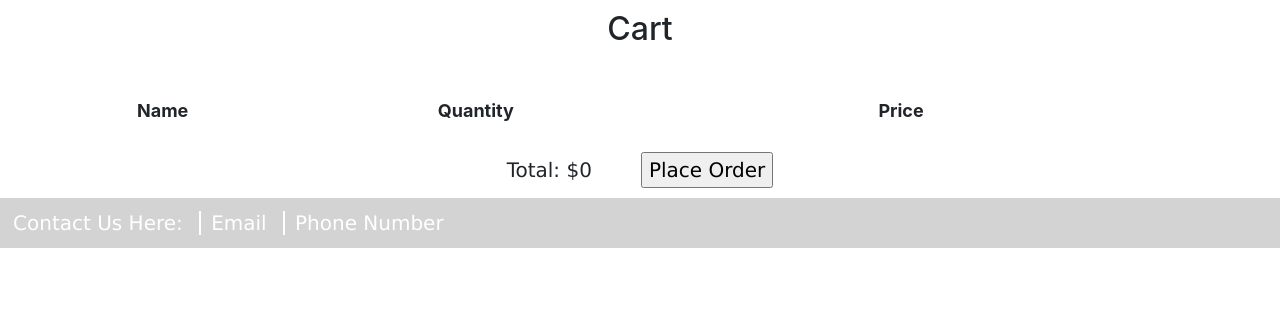
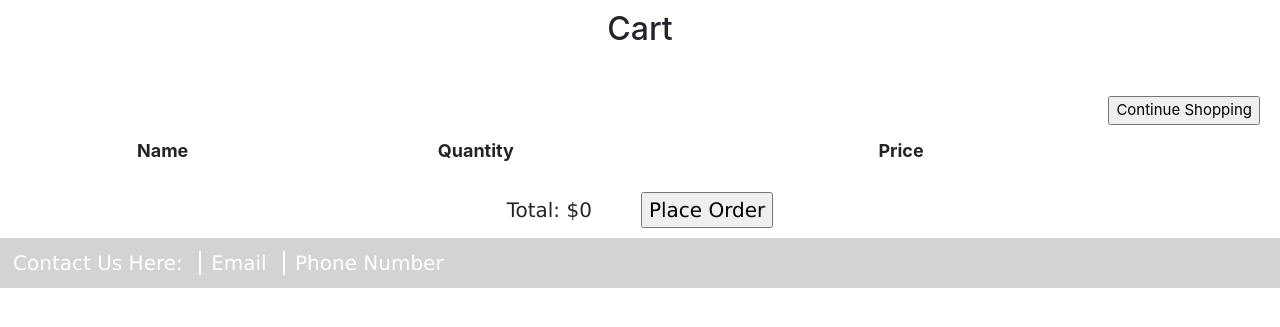
Before and after one commit to rab85714/Project1, a PHP site: page /cart.php in a window 1280 px wide. Shown: the part 141-468 px from the top of the page. Run offline with PHP 8.4, Linux system fonts and the light colour scheme; a user stored in the database is signed in; data comes from the database, SQL or seed files in the repository; data that the repository does not hold is empty.

Commit message:
Added continue shopping button, and title to cart page

```diff
--- a/cart.css
+++ b/cart.css
@@ -36,3 +36,10 @@
 td {
     padding: 10px;
 }
+
+#continueShoppingButton {
+  font-size: 15px;
+  float:right;
+  padding-right:20px;
+  padding-bottom: 10px;
+}
--- a/cart.php
+++ b/cart.php
@@ -40,6 +40,9 @@
   <div class="title">
     <h2> Cart </h2>
   </div>
+  <div>
+      <form id="continueShoppingButton" action="./menu.php"><input type="submit" value="Continue Shopping"></form>
+</div>
   <div class="grid-container">
     <table class="cart-table">
       <tr>
@@ -76,7 +79,7 @@
     <form class="place-order" action="checkout.php" method="post">
         <a><?php echo "Total: $" . $total; ?></a>
         <a><input type="hidden" name="total" value="<?php echo $total?>"></a>
-        <a><input type="submit" name="checkout" value="Place Order"></a>
+        <a><input id="placeOrderButton" type="submit" name="checkout" value="Place Order"></a>
     </form>
   </div>
 
--- a/menu.php
+++ b/menu.php
@@ -38,6 +38,8 @@
            <a class="link" href=<?php echo $phpPage ?>>  <?php echo $isLoggedIn ?> </a>
          </nav>
        </header>
+       <br>
+       <h2 style="text-align:center"> My Cart </h2>
 
        <div>
          <div class="grid-container">
```
